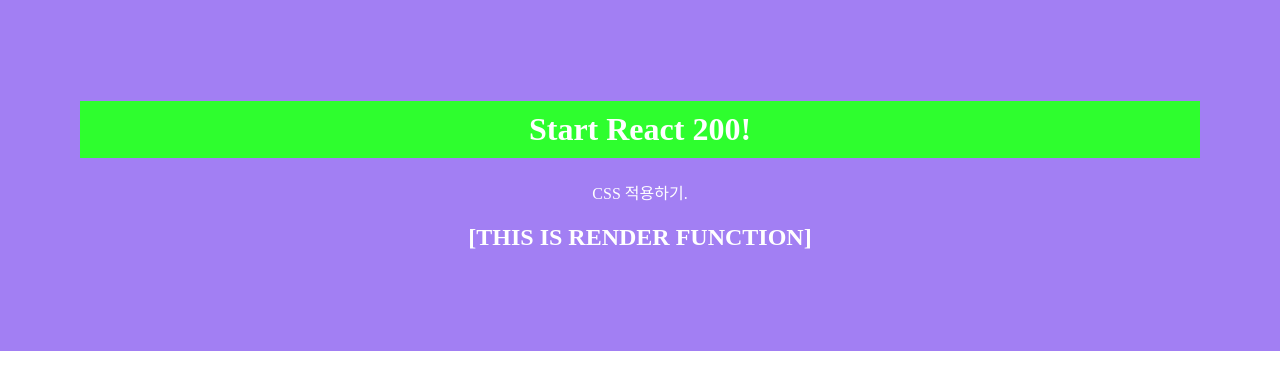
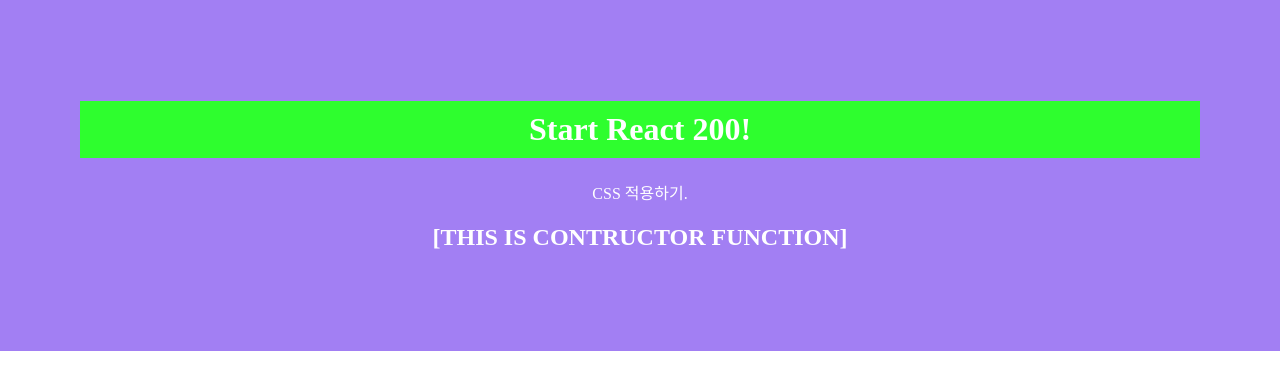
Before and after one commit to HeonPage/react_tutorial, a React (Create React App) app: page / in a window 1280 px wide. Shown: the top 390 px of the page. Built offline with nearby package versions, Linux system fonts and the light colour scheme.

Commit message:
생명주기함수 contructor(props)

```diff
--- a/src/App.js
+++ b/src/App.js
@@ -1,6 +1,6 @@
 import React from 'react'
 import './App.css'
-import LifecycleEx from './R004_LifecycleEx';
+import LifecycleEx from './R005_LifecycleEx';
 
 function App() {
   return (
--- /dev/null
+++ b/src/R005_LifecycleEx.js
@@ -0,0 +1,18 @@
+import React, { Component } from 'react';
+
+class R005_LifecycleEx extends Component {
+    state = {}
+    constructor(props) {
+        super(props)
+        this.state = {}
+        console.log('1. contructor Call')
+    }
+    render() {
+        console.log('3. render Call')
+        return (
+            <h2>[THIS IS CONTRUCTOR FUNCTION]</h2>
+        );
+    }
+}
+
+export default R005_LifecycleEx;
```
